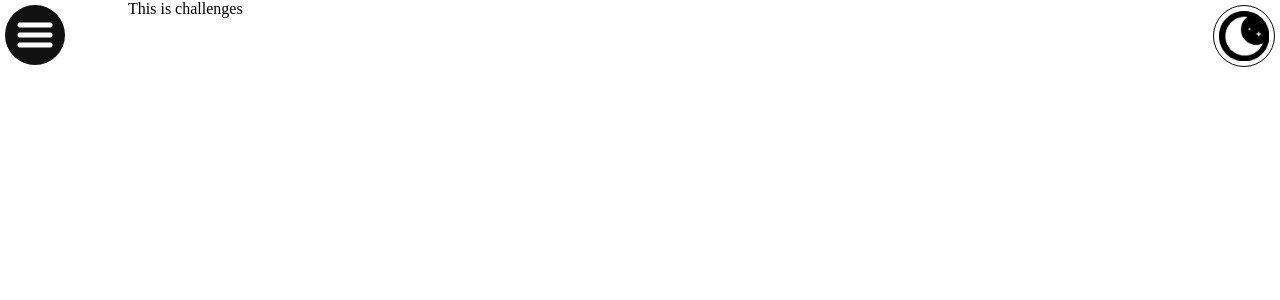
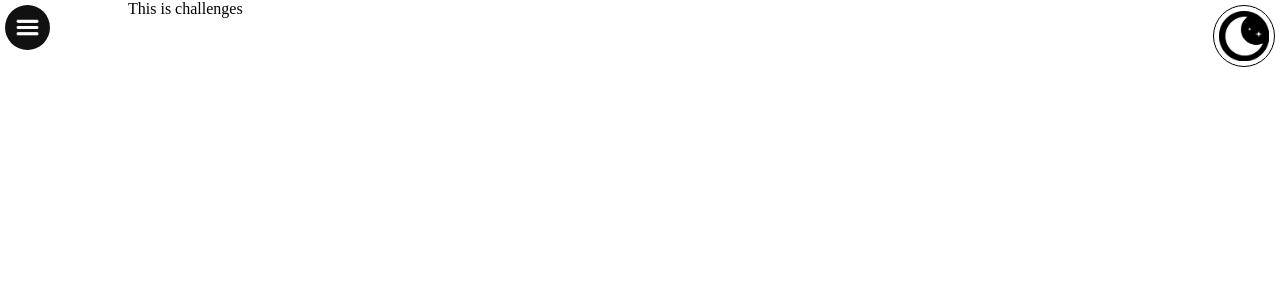
Before and after one commit to CoderTofu/PriMath, a React (Create React App) app: page /challenges in a window 1280 px wide. Shown: the top 300 px of the page. Built offline with nearby package versions, Linux system fonts and the light colour scheme; a web font is replaced by a local one.

Commit message:
finished the menu bar

```diff
--- a/src/App.js
+++ b/src/App.js
@@ -16,20 +16,20 @@ import Menu from "./components/menu";
 
 
 function App() {
-
+  let [mode, changeMode] = useState()
 
   return (
     <div className="App">
-      <Menu />
+      <Menu viewMode={mode}/>
       <main className="content">
         <Routes>
-          <Route path="/" element={<Home />} />
-          <Route path="/challenges" element={<Challenges />} />
-          <Route path="/about" element={<About />} />
-          <Route path="/support" element={<SupportUs />} />
+          <Route path="/" element={<Home viewMode={mode}/>} />
+          <Route path="/challenges" element={<Challenges viewMode={mode}/>} />
+          <Route path="/about" element={<About viewMode={mode}/>} />
+          <Route path="/support" element={<SupportUs viewMode={mode}/>} />
         </Routes>
       </main>
-      <ViewMode />
+      <ViewMode changeMode={changeMode}/>
     </div>
   );
 }
--- a/src/components/menu.jsx
+++ b/src/components/menu.jsx
@@ -3,23 +3,25 @@ import "../css/component-css/menu.css"
 
 export default function Menu() {
     function openMenu() {
-        document.getElementById("menu-list").style.width = "300px";
+        document.getElementById("menu-list").style.left = "0px";
+        document.getElementById("burger-menu").style.opacity = "0";
     }
 
     function closeMenu() {
-        document.getElementById("menu-list").style.width = "0px"
+        document.getElementById("menu-list").style.left = "-300px";
+        document.getElementById("burger-menu").style.opacity = "1";
     }
 
     return (
         <div className="menu">
-            <div onClick={openMenu} className="burger-menu"><img className="burger-icon" src="/img/burger.png" alt="" /></div>
+            <div onClick={openMenu} id="burger-menu" className="burger-menu"><img className="burger-icon" src="/img/burger.png" alt="" /></div>
             <ul id="menu-list" className={`menu-list`}>
                 <div onClick={closeMenu} className="close-btn"><h3 className="close-sign">X</h3></div>
-                <h2><Link className="menu-link" to={"/"}>PriMath</Link></h2>
-                <li><Link className="menu-link" to={"/"}>Home</Link></li>
-                <li><Link className="menu-link" to={"/challenges"}>Challenges</Link></li>
-                <li><Link className="menu-link" to={"/about"}>About</Link></li>
-                <li><Link className="menu-link" to={"/support"}>Support us</Link></li>
+                <h2><Link onClick={closeMenu} className="menu-link" to={"/"}>PriMath</Link></h2>
+                <li><Link onClick={closeMenu} className="menu-link" to={"/"}>Home</Link></li>
+                <li><Link onClick={closeMenu} className="menu-link" to={"/challenges"}>Challenges</Link></li>
+                <li><Link onClick={closeMenu} className="menu-link" to={"/about"}>About</Link></li>
+                <li><Link onClick={closeMenu} className="menu-link" to={"/support"}>Support us</Link></li>
             </ul>
         </div>
     )
--- a/src/css/component-css/menu.css
+++ b/src/css/component-css/menu.css
@@ -1,6 +1,6 @@
 :root {
-    --reg-animation-duration: 1s;
-    --short-animation-duration: 0.7s;
+    --reg-animation: all 0.5s ease-in-out;
+    --short-animation: all 0.25s ease-in-out;
 }
 
 .menu {
@@ -16,28 +16,32 @@
     background-color: #111;
     padding: 10px;
     border-radius: 100%;
+    transition: var(--reg-animation);
 }
 
 .burger-icon {
-    width: 40px;
-    height: 40px;
+    width: 25px;
+    height: 25px;
 }
 
 .menu-list {
+    --menu-list-width: 300px;
+
     display: flex;
     flex-direction: column;
-    height: 100vh;
     overflow: hidden;
-    width: 0;
     position: fixed;
+    background-color: #111;
+    overflow-x: hidden;
     border-radius: 0px 50px 50px 0px;
     z-index: 1;
     top: 0;
-    left: 0;
-    background-color: #111;
-    overflow-x: hidden;
-    transition: 0.5s;
+    height: 100vh;
+    width: var(--menu-list-width);
+    left: calc(var(--menu-list-width) * -1);
     padding: 0;
+
+    transition: var(--reg-animation);
 }
 
 /* Inside the menu */
@@ -46,29 +50,48 @@
     top: 20px;
     right: 30px;
     cursor: pointer;
+
+    /* To make button not selectable */
+    -webkit-touch-callout: none; /* iOS Safari */
+    -webkit-user-select: none; /* Safari */
+     -khtml-user-select: none; /* Konqueror HTML */
+       -moz-user-select: none; /* Old versions of Firefox */
+        -ms-user-select: none; /* Internet Explorer/Edge */
+            user-select: none; /* Non-prefixed version, currently
+                                  supported by Chrome, Edge, Opera and Firefox */
 }
 
 .close-sign {
-    font-size: 40px;
+    font-size: 30px;
     color: #fff;
 }
 
 .menu-list > * {
     display: flex;
     justify-content: center;
-    align-items: center;
-    margin: 0.5rem;
+    white-space: nowrap;
 }
 
 .menu-list h2 {
+    font-family: var(--heading-font);
+    font-style: italic;
+    font-size: 40px;
     padding: 3rem;
+    border-bottom: 1px solid #fff;
 }
 
 .menu-list li {
+    font-family: var(--secondary-font);
     padding: 2rem;
+    font-size: 18px;
 }
 
 .menu-link {
     color: #fff;
     text-decoration: none;
+    transition: var(--short-animation);
 }
+
+.menu-link:hover {
+    color: rgb(189, 189, 189);
+}
--- a/src/pages/challenges.jsx
+++ b/src/pages/challenges.jsx
@@ -1,4 +1,4 @@
-export default function Challenges() {
+export default function Challenges(props) {
     return (
         <div>This is challenges</div>
     )
```
